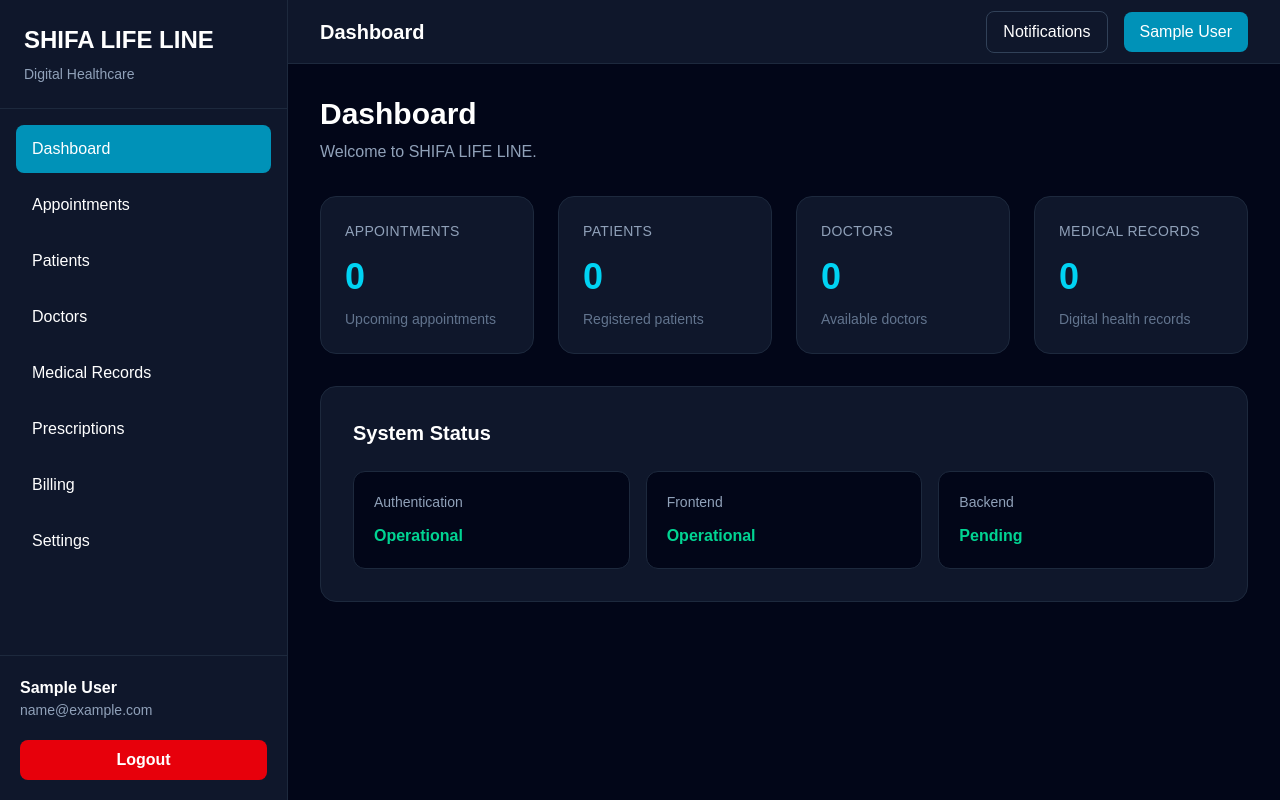
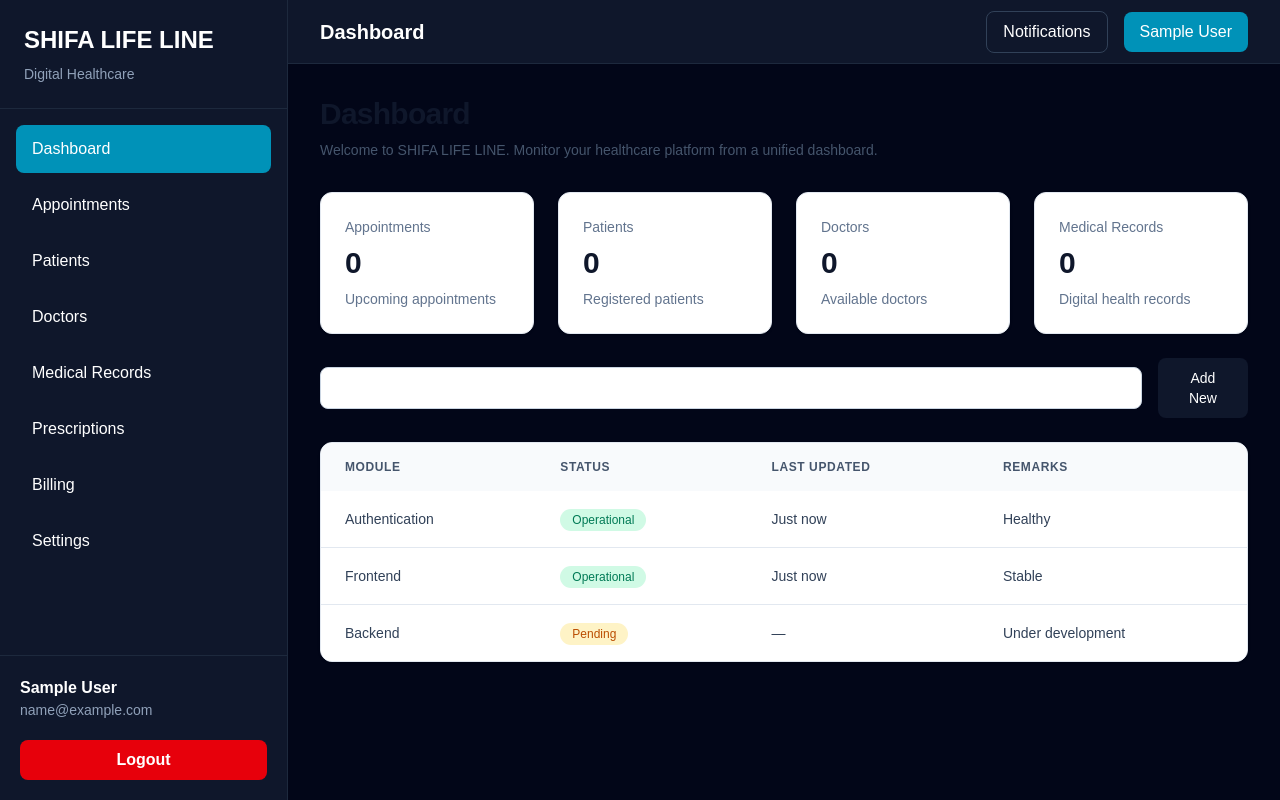
Before and after one commit to shifalifeline/shifalifeline-web, a Next.js app: page /dashboard in a window 1280 px wide. Built offline with nearby package versions, Linux system fonts and the light colour scheme; sample sign-in values are in the browser's storage.

Commit message:
Sprint 16: Build reusable healthcare module framework

```diff
--- a/app/dashboard/page.tsx
+++ b/app/dashboard/page.tsx
@@ -2,122 +2,117 @@
 
 import ProtectedRoute from "@/components/auth/ProtectedRoute";
 import AppShell from "@/components/layout/AppShell";
+import ModulePage from "@/components/layout/ModulePage";
+import StatsCard from "@/components/ui/StatsCard";
+import SearchBar from "@/components/ui/SearchBar";
+import DataTable from "@/components/ui/DataTable";
 
 export default function DashboardPage() {
   return (
     <ProtectedRoute>
       <AppShell>
-        <div className="space-y-8">
-          <div>
-            <h1 className="text-3xl font-bold text-white">
-              Dashboard
-            </h1>
-
-            <p className="mt-2 text-slate-400">
-              Welcome to SHIFA LIFE LINE.
-            </p>
-          </div>
-
+        <ModulePage
+          title="Dashboard"
+          description="Welcome to SHIFA LIFE LINE. Monitor your healthcare platform from a unified dashboard."
+        >
           <div className="grid gap-6 md:grid-cols-2 xl:grid-cols-4">
-            <DashboardCard
+            <StatsCard
               title="Appointments"
-              value="0"
-              description="Upcoming appointments"
+              value={0}
+              subtitle="Upcoming appointments"
             />
 
-            <DashboardCard
+            <StatsCard
               title="Patients"
-              value="0"
-              description="Registered patients"
+              value={0}
+              subtitle="Registered patients"
             />
 
-            <DashboardCard
+            <StatsCard
               title="Doctors"
-              value="0"
-              description="Available doctors"
+              value={0}
+              subtitle="Available doctors"
             />
 
-            <DashboardCard
+            <StatsCard
               title="Medical Records"
-              value="0"
-              description="Digital health records"
+              value={0}
+              subtitle="Digital health records"
             />
           </div>
 
-          <section className="rounded-2xl border border-slate-800 bg-slate-900 p-8">
-            <h2 className="text-xl font-semibold text-white">
-              System Status
-            </h2>
+          <SearchBar placeholder="Search patients, doctors or appointments..." />
 
-            <div className="mt-6 grid gap-4 md:grid-cols-3">
-              <StatusCard
-                label="Authentication"
-                status="Operational"
-              />
+          <DataTable
+            headers={[
+              "Module",
+              "Status",
+              "Last Updated",
+              "Remarks",
+            ]}
+          >
+            <tr>
+              <td className="px-6 py-4 text-sm text-slate-700">
+                Authentication
+              </td>
 
-              <StatusCard
-                label="Frontend"
-                status="Operational"
-              />
+              <td className="px-6 py-4">
+                <span className="rounded-full bg-emerald-100 px-3 py-1 text-xs font-medium text-emerald-700">
+                  Operational
+                </span>
+              </td>
 
-              <StatusCard
-                label="Backend"
-                status="Pending"
-              />
-            </div>
-          </section>
-        </div>
+              <td className="px-6 py-4 text-sm text-slate-700">
+                Just now
+              </td>
+
+              <td className="px-6 py-4 text-sm text-slate-700">
+                Healthy
+              </td>
+            </tr>
+
+            <tr>
+              <td className="px-6 py-4 text-sm text-slate-700">
+                Frontend
+              </td>
+
+              <td className="px-6 py-4">
+                <span className="rounded-full bg-emerald-100 px-3 py-1 text-xs font-medium text-emerald-700">
+                  Operational
+                </span>
+              </td>
+
+              <td className="px-6 py-4 text-sm text-slate-700">
+                Just now
+              </td>
+
+              <td className="px-6 py-4 text-sm text-slate-700">
+                Stable
+              </td>
+            </tr>
+
+            <tr>
+              <td className="px-6 py-4 text-sm text-slate-700">
+                Backend
+              </td>
+
+              <td className="px-6 py-4">
+                <span className="rounded-full bg-amber-100 px-3 py-1 text-xs font-medium text-amber-700">
+                  Pending
+                </span>
+              </td>
+
+              <td className="px-6 py-4 text-sm text-slate-700">
+                —
+              </td>
+
+              <td className="px-6 py-4 text-sm text-slate-700">
+                Under development
+              </td>
+            </tr>
+          </DataTable>
+        </ModulePage>
       </AppShell>
     </ProtectedRoute>
   );
 }
-
-interface DashboardCardProps {
-  title: string;
-  value: string;
-  description: string;
-}
-
-function DashboardCard({
-  title,
-  value,
-  description,
-}: DashboardCardProps) {
-  return (
-    <div className="rounded-2xl border border-slate-800 bg-slate-900 p-6">
-      <h3 className="text-sm uppercase tracking-wide text-slate-400">
-        {title}
-      </h3>
-
-      <p className="mt-4 text-4xl font-bold text-cyan-400">
-        {value}
-      </p>
-
-      <p className="mt-3 text-sm text-slate-500">
-        {description}
-      </p>
-    </div>
-  );
-}
-
-interface StatusCardProps {
-  label: string;
-  status: string;
-}
-
-function StatusCard({
-  label,
-  status,
-}: StatusCardProps) {
-  return (
-    <div className="rounded-xl border border-slate-800 bg-slate-950 p-5">
-      <p className="text-sm text-slate-400">
-        {label}
-      </p>
-
-      <p className="mt-3 font-semibold text-emerald-400">
-        {status}
-      </p>
-    </div>
-  );
-}
--- /dev/null
+++ b/components/layout/ModulePage.tsx
@@ -0,0 +1,43 @@
+import { ReactNode } from "react";
+
+interface ModulePageProps {
+  title: string;
+  description?: string;
+  actions?: ReactNode;
+  children: ReactNode;
+}
+
+export default function ModulePage({
+  title,
+  description,
+  actions,
+  children,
+}: ModulePageProps) {
+  return (
+    <div className="space-y-8">
+      <div className="flex flex-col gap-4 md:flex-row md:items-center md:justify-between">
+        <div>
+          <h1 className="text-3xl font-bold tracking-tight text-slate-900">
+            {title}
+          </h1>
+
+          {description && (
+            <p className="mt-2 max-w-3xl text-sm text-slate-600">
+              {description}
+            </p>
+          )}
+        </div>
+
+        {actions && (
+          <div className="flex items-center gap-3">
+            {actions}
+          </div>
+        )}
+      </div>
+
+      <div className="space-y-6">
+        {children}
+      </div>
+    </div>
+  );
+}
--- /dev/null
+++ b/components/ui/DataTable.tsx
@@ -0,0 +1,36 @@
+import { ReactNode } from "react";
+
+interface DataTableProps {
+  headers: string[];
+  children: ReactNode;
+}
+
+export default function DataTable({
+  headers,
+  children,
+}: DataTableProps) {
+  return (
+    <div className="overflow-hidden rounded-xl border border-slate-200 bg-white shadow-sm">
+      <div className="overflow-x-auto">
+        <table className="min-w-full">
+          <thead className="bg-slate-50">
+            <tr>
+              {headers.map((header) => (
+                <th
+                  key={header}
+                  className="px-6 py-4 text-left text-xs font-semibold uppercase tracking-wider text-slate-600"
+                >
+                  {header}
+                </th>
+              ))}
+            </tr>
+          </thead>
+
+          <tbody className="divide-y divide-slate-200 bg-white">
+            {children}
+          </tbody>
+        </table>
+      </div>
+    </div>
+  );
+}
--- /dev/null
+++ b/components/ui/EmptyState.tsx
@@ -0,0 +1,38 @@
+interface EmptyStateProps {
+  title: string;
+  description: string;
+}
+
+export default function EmptyState({
+  title,
+  description,
+}: EmptyStateProps) {
+  return (
+    <div className="flex flex-col items-center justify-center rounded-xl border border-dashed border-slate-300 bg-white px-8 py-16 text-center">
+      <div className="mb-4 rounded-full bg-slate-100 p-4">
+        <svg
+          xmlns="http://www.w3.org/2000/svg"
+          className="h-8 w-8 text-slate-500"
+          fill="none"
+          viewBox="0 0 24 24"
+          stroke="currentColor"
+          strokeWidth={1.8}
+        >
+          <path
+            strokeLinecap="round"
+            strokeLinejoin="round"
+            d="M9 12h6m-6 4h6M7 4h10a2 2 0 012 2v12a2 2 0 01-2 2H7a2 2 0 01-2-2V6a2 2 0 012-2z"
+          />
+        </svg>
+      </div>
+
+      <h2 className="text-xl font-semibold text-slate-900">
+        {title}
+      </h2>
+
+      <p className="mt-2 max-w-md text-sm text-slate-500">
+        {description}
+      </p>
+    </div>
+  );
+}
--- /dev/null
+++ b/components/ui/SearchBar.tsx
@@ -0,0 +1,23 @@
+interface SearchBarProps {
+  placeholder?: string;
+}
+
+export default function SearchBar({
+  placeholder = "Search...",
+}: SearchBarProps) {
+  return (
+    <div className="flex flex-col gap-4 md:flex-row md:items-center md:justify-between">
+      <input
+        type="text"
+        placeholder={placeholder}
+        className="w-full rounded-lg border border-slate-300 bg-white px-4 py-2.5 text-sm outline-none transition focus:border-blue-500 focus:ring-2 focus:ring-blue-100"
+      />
+
+      <button
+        className="rounded-lg bg-slate-900 px-5 py-2.5 text-sm font-medium text-white transition hover:bg-slate-800"
+      >
+        Add New
+      </button>
+    </div>
+  );
+}
--- /dev/null
+++ b/components/ui/StatsCard.tsx
@@ -0,0 +1,43 @@
+import { ReactNode } from "react";
+
+interface StatsCardProps {
+  title: string;
+  value: string | number;
+  icon?: ReactNode;
+  subtitle?: string;
+}
+
+export default function StatsCard({
+  title,
+  value,
+  icon,
+  subtitle,
+}: StatsCardProps) {
+  return (
+    <div className="rounded-xl border border-slate-200 bg-white p-6 shadow-sm transition hover:shadow-md">
+      <div className="flex items-start justify-between">
+        <div>
+          <p className="text-sm font-medium text-slate-500">
+            {title}
+          </p>
+
+          <h2 className="mt-2 text-3xl font-bold text-slate-900">
+            {value}
+          </h2>
+
+          {subtitle && (
+            <p className="mt-2 text-sm text-slate-500">
+              {subtitle}
+            </p>
+          )}
+        </div>
+
+        {icon && (
+          <div className="rounded-lg bg-slate-100 p-3 text-slate-700">
+            {icon}
+          </div>
+        )}
+      </div>
+    </div>
+  );
+}
--- /dev/null
+++ b/components/ui/TableSkeleton.tsx
@@ -0,0 +1,37 @@
+interface TableSkeletonProps {
+  rows?: number;
+  columns?: number;
+}
+
+export default function TableSkeleton({
+  rows = 5,
+  columns = 5,
+}: TableSkeletonProps) {
+  return (
+    <div className="overflow-hidden rounded-xl border border-slate-200 bg-white shadow-sm">
+      <table className="min-w-full">
+        <thead className="bg-slate-50">
+          <tr>
+            {Array.from({ length: columns }).map((_, index) => (
+              <th key={index} className="px-6 py-4">
+                <div className="h-4 w-20 animate-pulse rounded bg-slate-200" />
+              </th>
+            ))}
+          </tr>
+        </thead>
+
+        <tbody>
+          {Array.from({ length: rows }).map((_, rowIndex) => (
+            <tr key={rowIndex} className="border-t border-slate-200">
+              {Array.from({ length: columns }).map((_, colIndex) => (
+                <td key={colIndex} className="px-6 py-4">
+                  <div className="h-4 w-full animate-pulse rounded bg-slate-200" />
+                </td>
+              ))}
+            </tr>
+          ))}
+        </tbody>
+      </table>
+    </div>
+  );
+}
```
